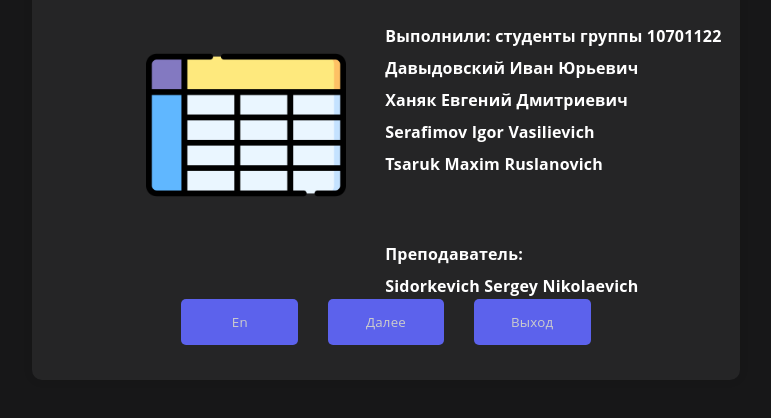
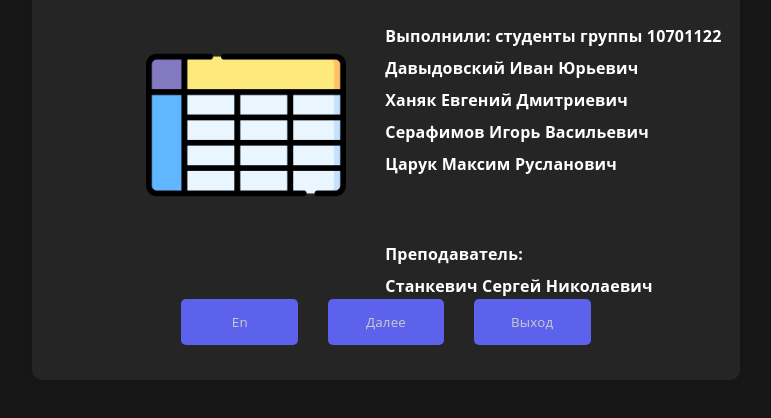
Before and after one commit to 0Abracadaber0/Schedule-maker, a plain HTML site: page Schedule_maker/templates/index.html in a window 1280 px wide. Shown: the part 368-786 px from the top of the page, without its empty margins (254-1025 px from the left). Drawn offline with Linux system fonts and the light colour scheme.

Commit message:
Removed extra button for switching languages. Fixed typos in full name

```diff
--- a/Schedule_maker/templates/index.html
+++ b/Schedule_maker/templates/index.html
@@ -29,11 +29,11 @@
             <h4 data-ru="Выполнили: студенты группы 10701122" data-en="Performed by: Students of group 10701122">Выполнили: студенты группы 10701122</h4>
             <h4 class="person" data-ru="Давыдовский Иван Юрьевич" data-en="Davyidovsky Ivan Yurievich">Давыдовский Иван Юрьевич</h4>
             <h4 class="person" data-ru="Ханяк Евгений Дмитриевич" data-en="Khanyak Evgeny Dmitrievich">Ханяк Евгений Дмитриевич</h4>
-            <h4 class="person" data-ru="Серафимов Игорь Васильевич" data-en="Serafimov Igor Vasilievich">Serafimov Igor Vasilievich</h4>
-            <h4 class="person" data-ru="Царук Максим Русланович" data-en="Tsaruk Maxim Ruslanovich">Tsaruk Maxim Ruslanovich</h4>
+            <h4 class="person" data-ru="Серафимов Игорь Васильевич" data-en="Serafimov Igor Vasilievich">Серафимов Игорь Васильевич</h4>
+            <h4 class="person" data-ru="Царук Максим Русланович" data-en="Tsaruk Maxim Ruslanovich">Царук Максим Русланович</h4>
 
             <h4 class="teacher" data-ru="Преподаватель: " data-en="Teacher: ">Преподаватель: </h4>
-            <h4 class="person" data-ru="Станкевич Сергей Николаевич" data-en="Stankevich Sergey Nikolaevich">Sidorkevich Sergey Nikolaevich</h4>
+            <h4 class="person" data-ru="Станкевич Сергей Николаевич" data-en="Stankevich Sergey Nikolaevich">Станкевич Сергей Николаевич</h4>
 
         </div>
     </div>
```
Also changed, not shown: Schedule_maker/templates/registration.html (+0 -2 lines).
